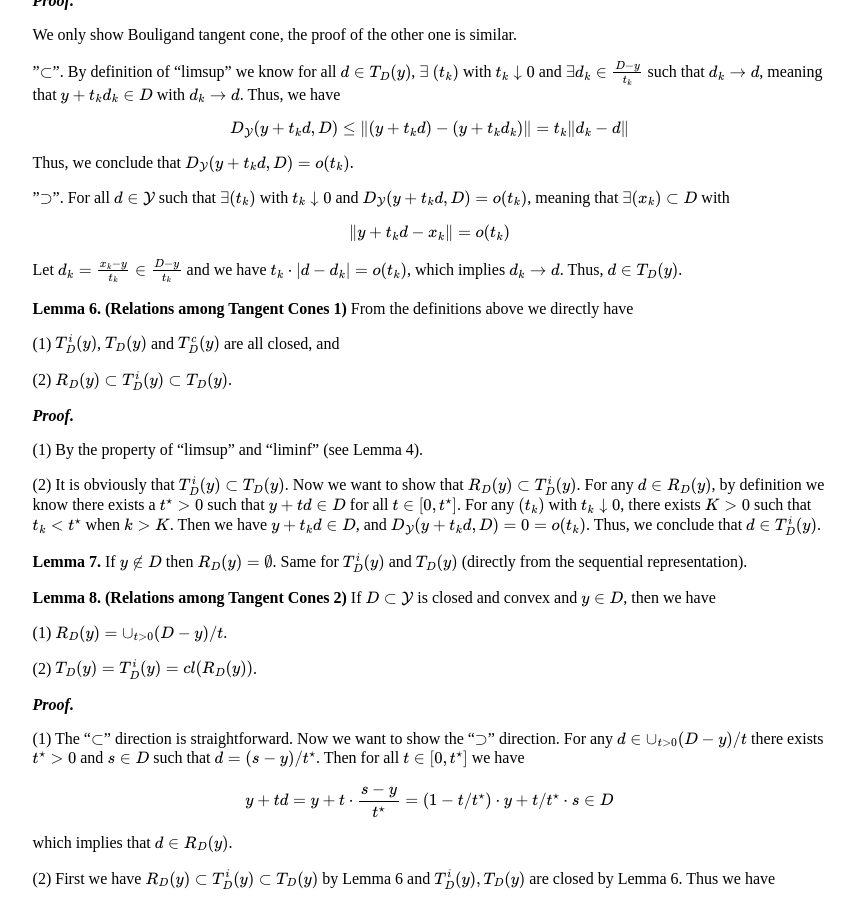
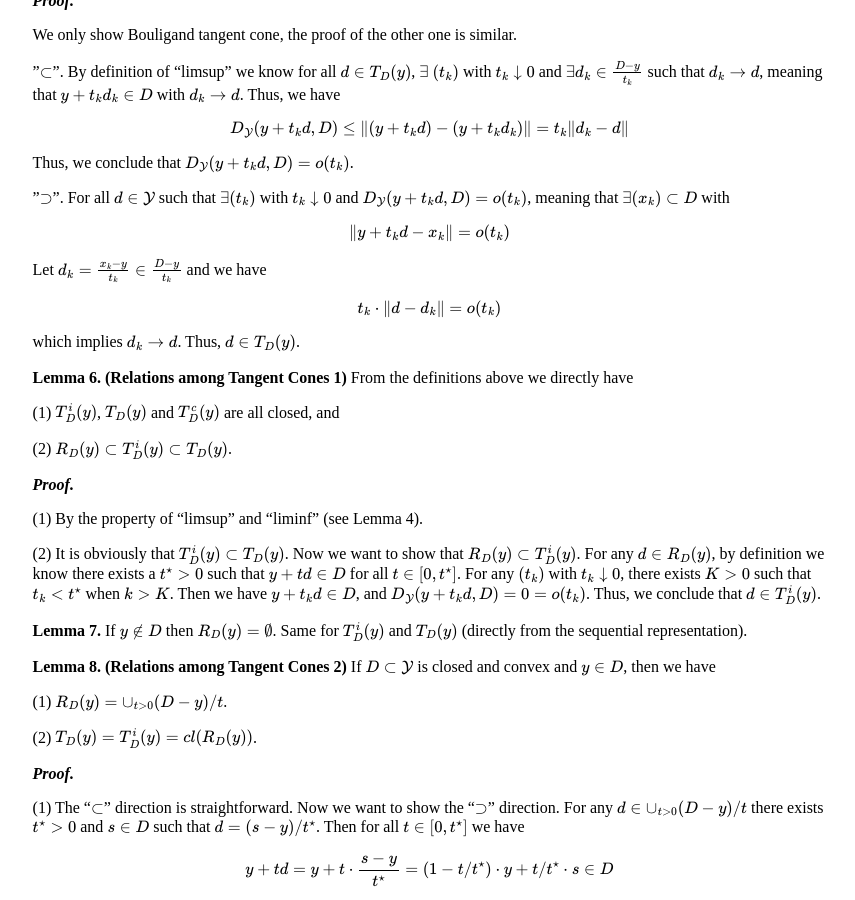
Before and after one commit to zhuanglinsheng/zhuanglinsheng.github.io, a Jekyll site: the page built from _posts/2021-07-03-RCQ.md, in a window 1280 px wide and 900 px high, scrolled down 3959 px. Shown: the whole window, without its empty margins (51-906 px from the left). Built offline with Jekyll 4.4.1, drawn with Linux system fonts in a browser that asks for light colours.

Commit message:
Update 2021-07-03-RCQ.md

```diff
--- a/_posts/2021-07-03-RCQ.md
+++ b/_posts/2021-07-03-RCQ.md
@@ -328,8 +328,15 @@ $$
 \|y+t_kd-x_k\| = o(t_k)
 $$
 
+Let $d_k = \frac{x_k-y}{t_k}\in\frac{D-y}{t_k}$ and we have
 
-Let $d_k = \frac{x_k-y}{t_k}\in\frac{D-y}{t_k}$ and we have $t_k\cdot \|d-d_k\| = o(t_k)$, which implies $d_k\to d$. Thus, $d\in T_D(y)$.
+
+$$
+t_k\cdot \|d-d_k\| = o(t_k)
+$$
+
+
+which implies $d_k\to d$. Thus, $d\in T_D(y)$.
 
 **Lemma 6. (Relations among Tangent Cones 1)** From the definitions above we directly have
 
```
